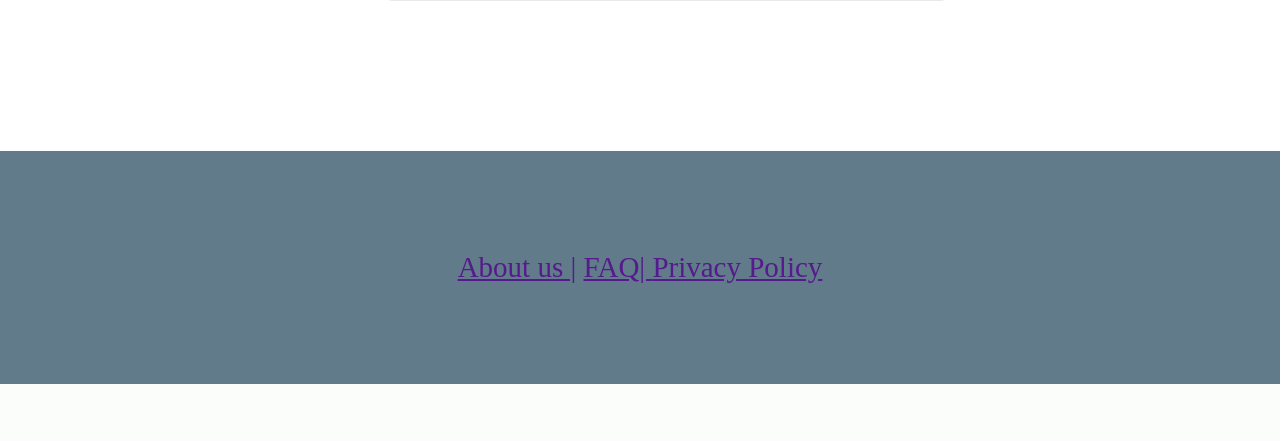
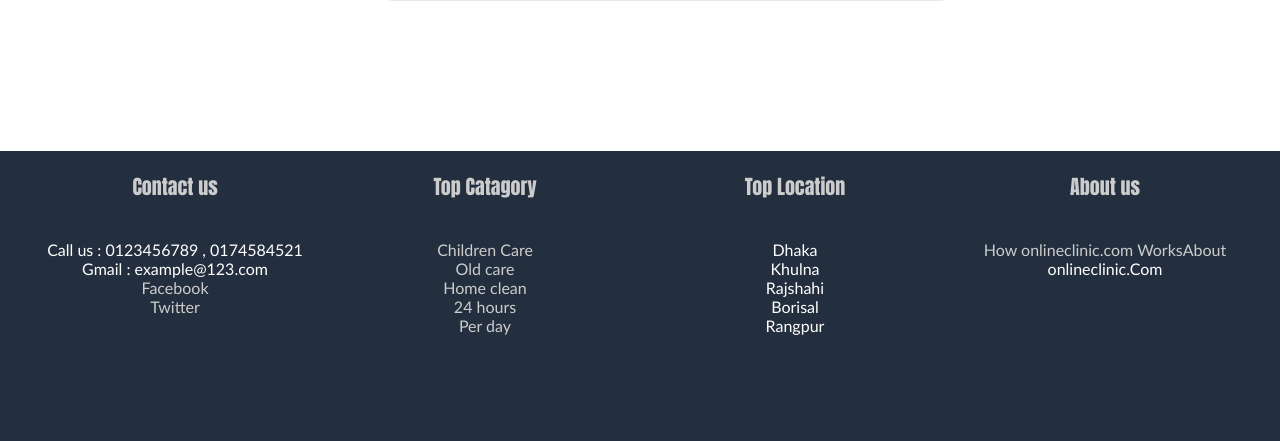
Before and after one commit to Hasibul218/online_clinic_system, a PHP site: page /view/Login.php in a window 1280 px wide. Shown: the part 553-994 px from the top of the page. Before the commit the page ends 937 px from the top, so only its background shows below. Run offline with PHP 8.4, Linux system fonts and the light colour scheme; the visitor is signed in with stand-in values (Sample User, id 1).

Commit message:
footer add

```diff
--- /dev/null
+++ b/view/CSS/faq.css
@@ -0,0 +1,46 @@
+*{
+	margin: 0px;
+	padding: 0px;
+}
+.footer{
+	height: 250px;
+	text-align: center;
+	background-color: #232F3E;
+	font-family: candara;
+	color: #fff;
+	padding: 20px 20px;
+}
+.footer label{
+	font-family: impact;
+	font-size: 20px;
+	color: #ccc;
+}
+.footer li{
+	list-style: none;
+	color: #fff;
+}
+.footer a{
+	text-decoration: none;
+	color: #ccc;
+}
+.footer a:hover{
+	text-decoration: underline;
+}
+.footer .contact{
+	width: 25%;
+	float: left;
+}
+.footer .faq{
+	width: 25%;
+	float: right;
+}
+.footer .catagory{
+	width: 25%;
+	float: left;
+	margin: 0px 0px 0px 0px;
+}
+.footer .location{
+	width: 25%;
+	float: left;
+	margin: 0px 0px 0px 0px;
+}
--- a/view/FAQ.php
+++ b/view/FAQ.php
@@ -3,7 +3,7 @@
 <head>
 	<meta charset="UTF-8">
 	<title>FAQ Page</title>
-	<link rel="stylesheet" href="CSS/footer.css">
+	<link rel="stylesheet" href="CSS/faq.css">
 </head>
 <body>
 	<div class="footer">
--- a/view/Login.php
+++ b/view/Login.php
@@ -58,10 +58,6 @@
 				</table>
 			</div>
 		</form>
-		<div class="div1">
-			<a href=""class="d1">About us |</a>
-			<a href=""class="d1">FAQ| </a>
-			<a href=""class="d1"> Privacy Policy</a>
-		</div>
+		<?php include 'FAQ.php' ?>
 	</body>
 </html>
```
